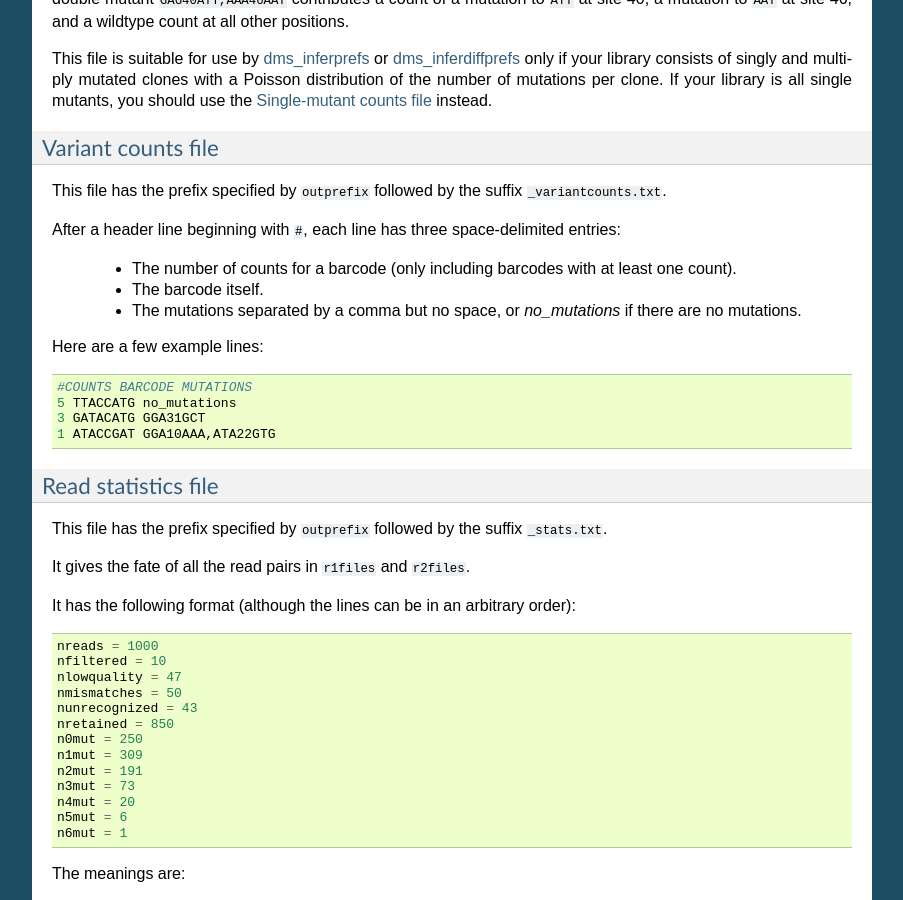
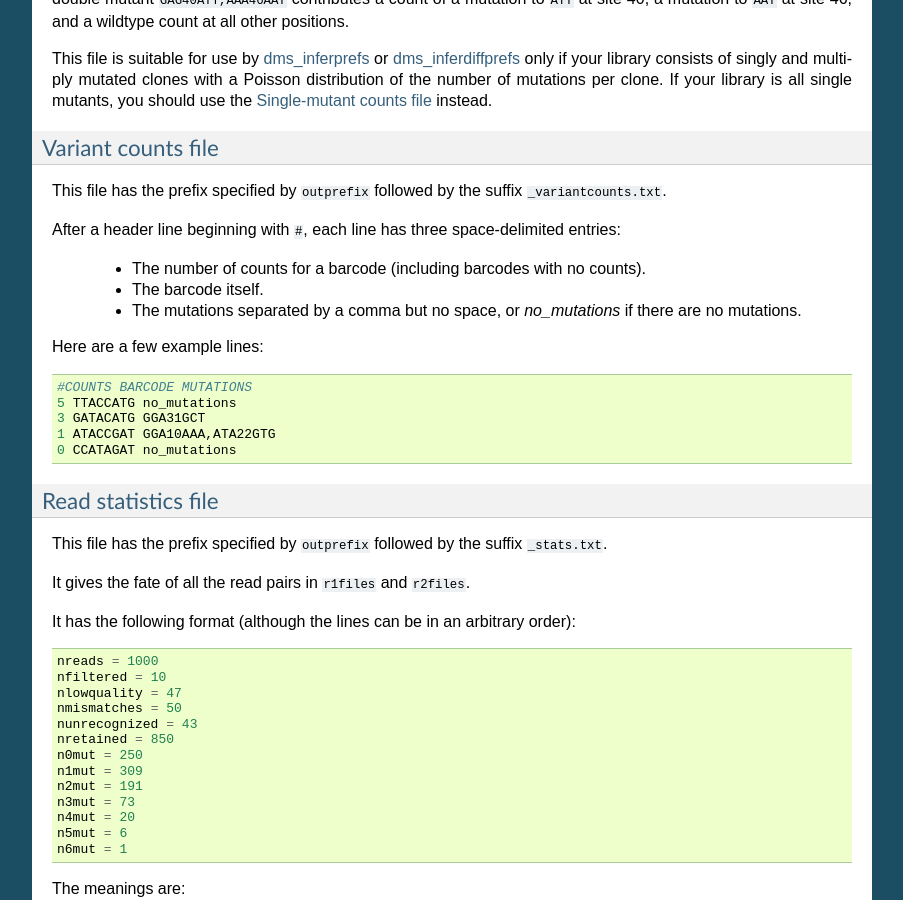
Before and after one commit to jbloomlab/dms_tools, a Sphinx documentation site: the page built from docs/dms_matchsubassembledbarcodes.rst, in a window 1280 px wide and 900 px high, scrolled down 1484 px. Shown: the whole window, without its empty margins (198-1101 px from the left). Built offline with Sphinx 7.4.7, drawn with Linux system fonts in a browser that asks for light colours; the version number could not be read and is left out.

Commit message:
Also print 0-count barcodes to _variantscounts.txt

```diff
--- a/docs/dms_matchsubassembledbarcodes.rst
+++ b/docs/dms_matchsubassembledbarcodes.rst
@@ -82,7 +82,7 @@ This file has the prefix specified by ``outprefix`` followed by the suffix ``_va
 
 After a header line beginning with ``#``, each line has three space-delimited entries:
 
-    * The number of counts for a barcode (only including barcodes with at least one count).
+    * The number of counts for a barcode (including barcodes with no counts).
 
     * The barcode itself.
 
@@ -94,6 +94,7 @@ Here are a few example lines::
     5 TTACCATG no_mutations
     3 GATACATG GGA31GCT
     1 ATACCGAT GGA10AAA,ATA22GTG
+    0 CCATAGAT no_mutations
 
 Read statistics file
 +++++++++++++++++++++
```
Also changed, not shown: 1 other file.
